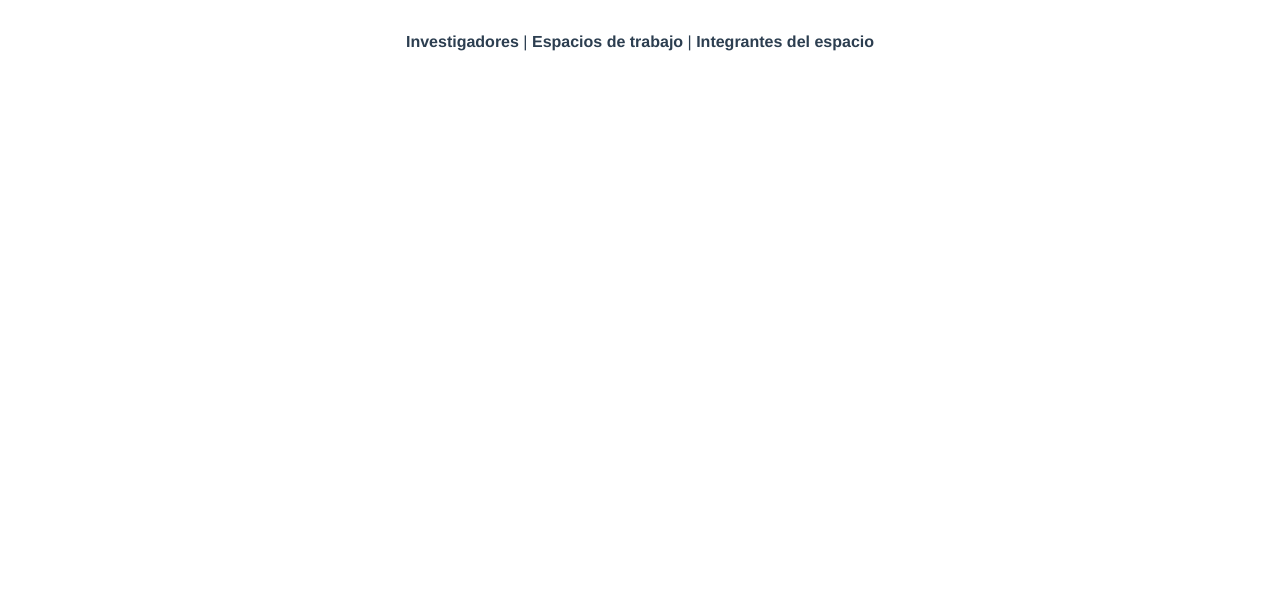
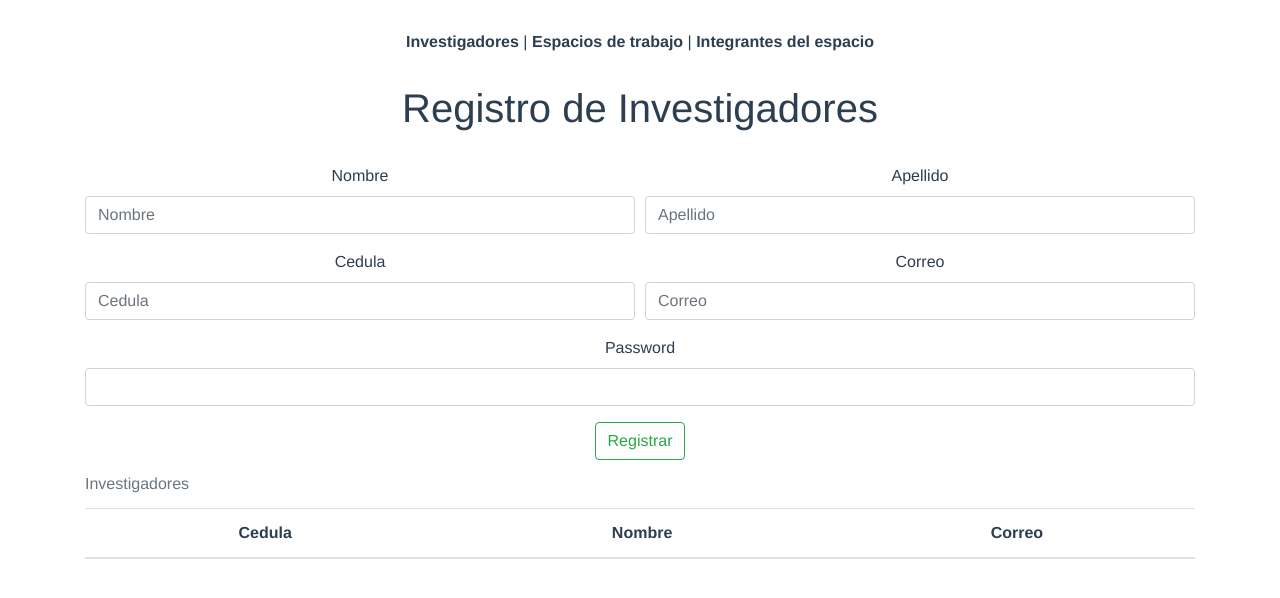
Before and after one commit to Leon-Avalos/indicadores, a Vue app: page /registro_investigadores in a window 1280 px wide. Shown: the top 598 px of the page. Built offline with nearby package versions, Linux system fonts and the light colour scheme.

Commit message:
commit arreglo de las pantallas con bootstrap

```diff
--- a/src/App.vue
+++ b/src/App.vue
@@ -1,7 +1,7 @@
 <template>
   <div id="app">
     <div id="nav">
-      <router-link to="/">Investigadores</router-link> |
+      <router-link to="/Registro_investigadores">Investigadores</router-link> |
       <router-link to="/Registro_espacio">Espacios de trabajo</router-link> |
       <router-link to="/Registro_integrantes_espacio">Integrantes del espacio</router-link>
     </div>
--- a/src/router/index.js
+++ b/src/router/index.js
@@ -1,14 +1,14 @@
 import Vue from 'vue'
 import VueRouter from 'vue-router'
-import Home from '../views/Home.vue'
+
 
 Vue.use(VueRouter)
 
 const routes = [
   {
-    path: '/',
-    name: 'Home',
-    component: Home
+    path: '/registro_investigadores',
+    name: 'Registro_investigadores',
+    component: () => import(/* webpackChunkName: "about" */ '../views/Registro_investigadores.vue')
   },
   {
     path: '/registro_espacio',
--- a/src/views/Home.vue
+++ b/src/views/Registro_investigadores.vue
@@ -3,6 +3,7 @@
     <!-- <img alt="Vue logo" src="../assets/logo.png"> -->
     <HelloWorld msg="Registro de Investigadores" />
     <link href="https://cdn.jsdelivr.net/npm/bootstrap@5.0.0-beta2/dist/css/bootstrap.min.css" rel="stylesheet" integrity="sha384-BmbxuPwQa2lc/FVzBcNJ7UAyJxM6wuqIj61tLrc4wSX0szH/Ev+nYRRuWlolflfl" crossorigin="anonymous">
+    <br>
     <div class="container">
       <section class="form">
         <form>
@@ -49,14 +50,12 @@
                 placeholder="Correo"
               />
             </div>
-            <div class="form-row">
-              <div class="form-col">
-                <label for="password"></label>
-                <input class="form-control" type="password" name="password" id="password" placeholder="Contraseña">
-              </div>
-            </div>
           </div>
-          <button type="submit" @click.prevent="crearInvestigador" class="btn btn-outline-success">Agregar</button>
+          <div class="mb-3">
+            <label for="exampleInputPassword1" class="form-label">Password</label>
+            <input type="password" class="form-control" id="exampleInputPassword1" >
+          </div>
+          <button type="submit" @click.prevent="crearInvestigador" class="btn btn-outline-success">Registrar</button>
         </form>
       </section>
       <section class="data">
```
